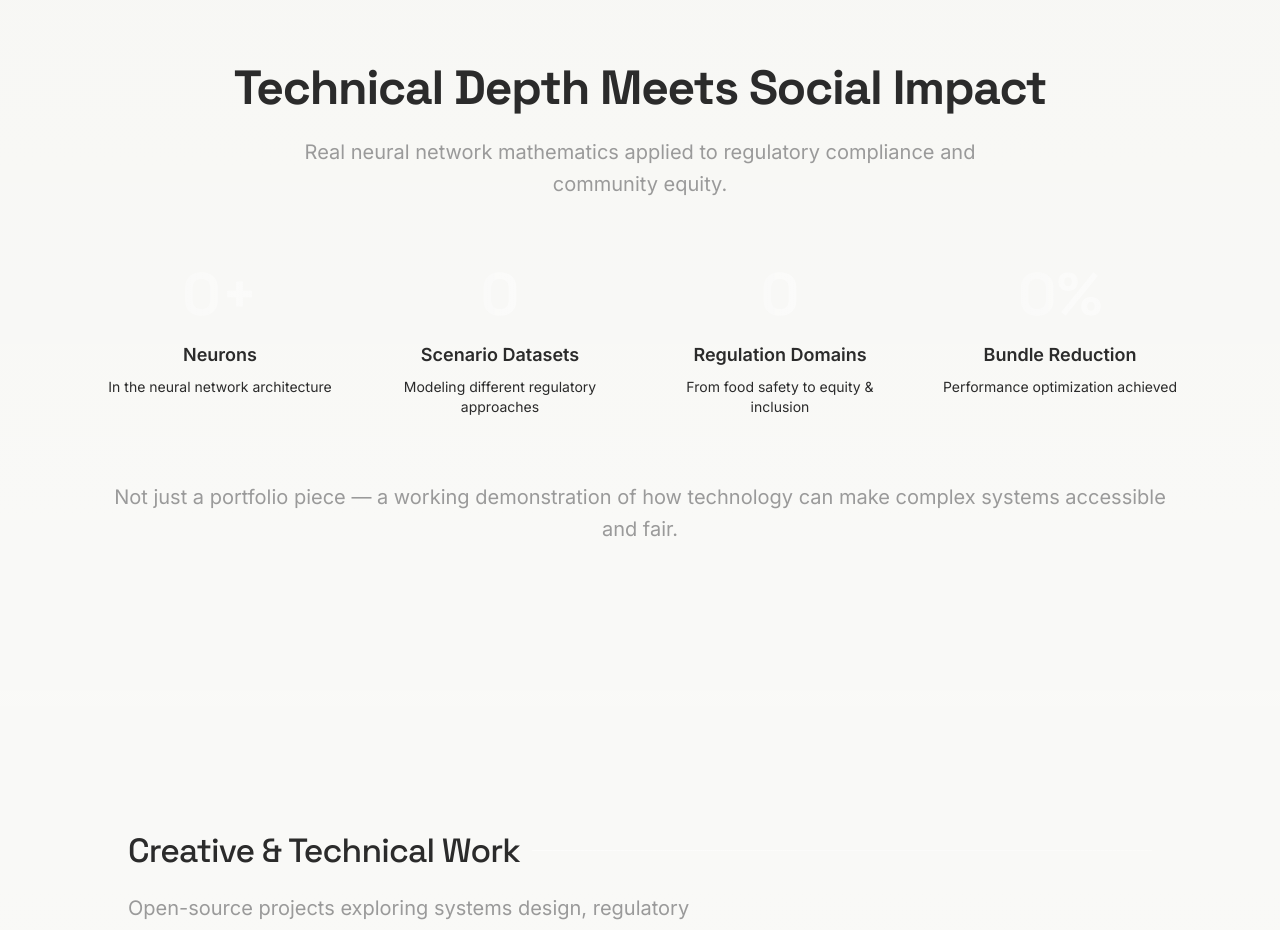
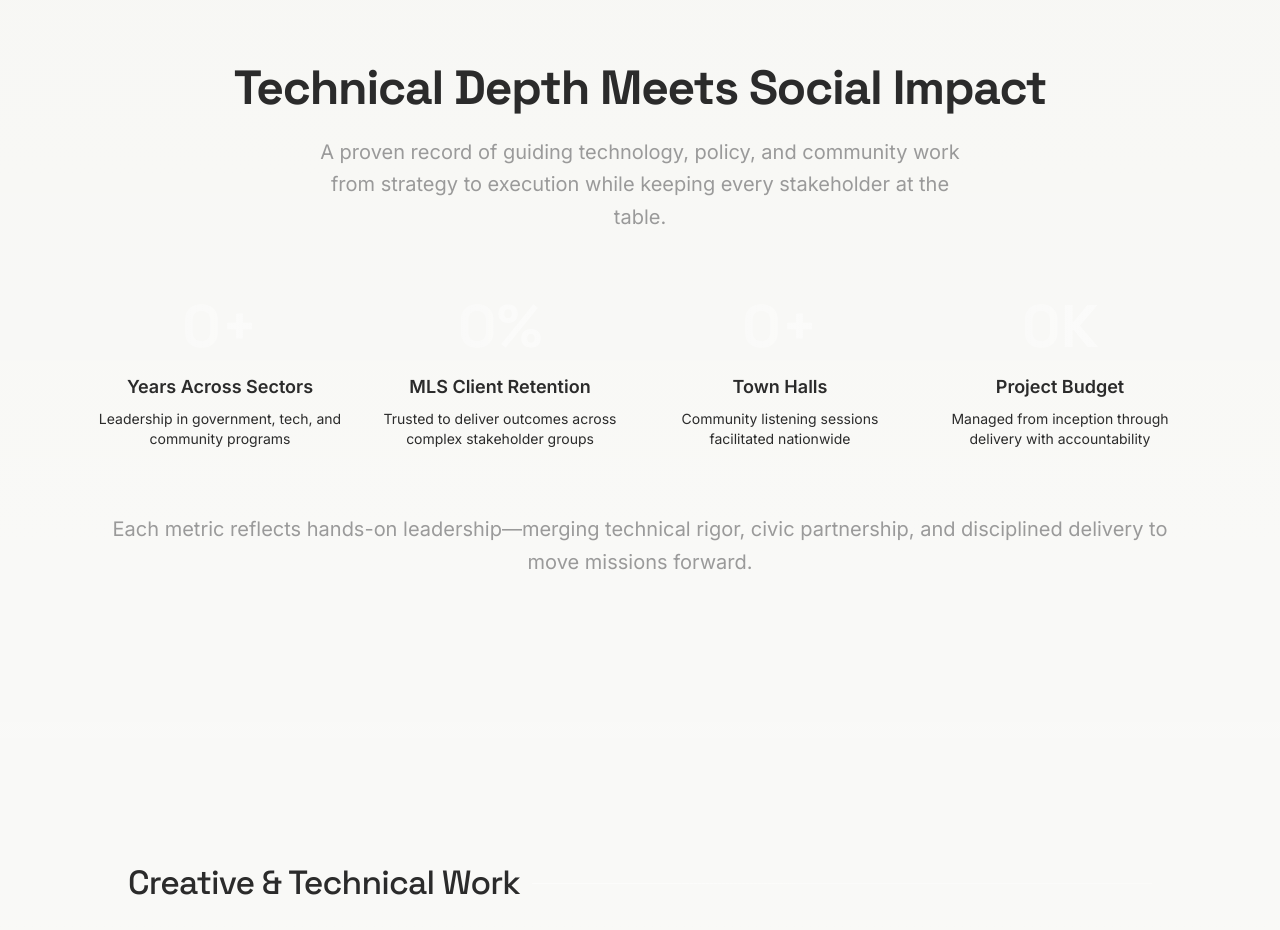
Before and after one commit to PetrefiedThunder/Chrissellers, a Next.js app: page / in a window 1280 px wide. Shown: the part 2100-3030 px from the top of the page. Built offline with nearby package versions, Linux system fonts and the light colour scheme; no server answers.

Commit message:
Update impact metrics content

```diff
--- a/src/components/sections/ImpactMetrics.tsx
+++ b/src/components/sections/ImpactMetrics.tsx
@@ -19,28 +19,28 @@ interface Metric {
 
 const metrics: Metric[] = [
   {
-    value: 100,
-    label: 'Neurons',
+    value: 20,
+    label: 'Years Across Sectors',
     suffix: '+',
-    description: 'In the neural network architecture',
+    description: 'Leadership in government, tech, and community programs',
   },
   {
-    value: 4,
-    label: 'Scenario Datasets',
-    suffix: '',
-    description: 'Modeling different regulatory approaches',
+    value: 100,
+    label: 'MLS Client Retention',
+    suffix: '%',
+    description: 'Trusted to deliver outcomes across complex stakeholder groups',
   },
   {
-    value: 5,
-    label: 'Regulation Domains',
-    suffix: '',
-    description: 'From food safety to equity & inclusion',
+    value: 150,
+    label: 'Town Halls',
+    suffix: '+',
+    description: 'Community listening sessions facilitated nationwide',
   },
   {
-    value: 89,
-    label: 'Bundle Reduction',
-    suffix: '%',
-    description: 'Performance optimization achieved',
+    value: 250,
+    label: 'Project Budget',
+    suffix: 'K',
+    description: 'Managed from inception through delivery with accountability',
   },
 ]
 
@@ -84,8 +84,9 @@ export default function ImpactMetrics() {
             Technical Depth Meets Social Impact
           </h2>
           <p className="studio-body max-w-2xl mx-auto">
-            Real neural network mathematics applied to regulatory compliance and
-            community equity.
+            A proven record of guiding technology, policy, and community work
+            from strategy to execution while keeping every stakeholder at the
+            table.
           </p>
         </ScrollReveal>
 
@@ -111,8 +112,9 @@ export default function ImpactMetrics() {
         {/* Call to action */}
         <ScrollReveal delay={0.4} className="text-center mt-16">
           <p className="studio-body mb-6">
-            Not just a portfolio piece — a working demonstration of how technology
-            can make complex systems accessible and fair.
+            Each metric reflects hands-on leadership—merging technical rigor,
+            civic partnership, and disciplined delivery to move missions
+            forward.
           </p>
         </ScrollReveal>
       </div>
```
